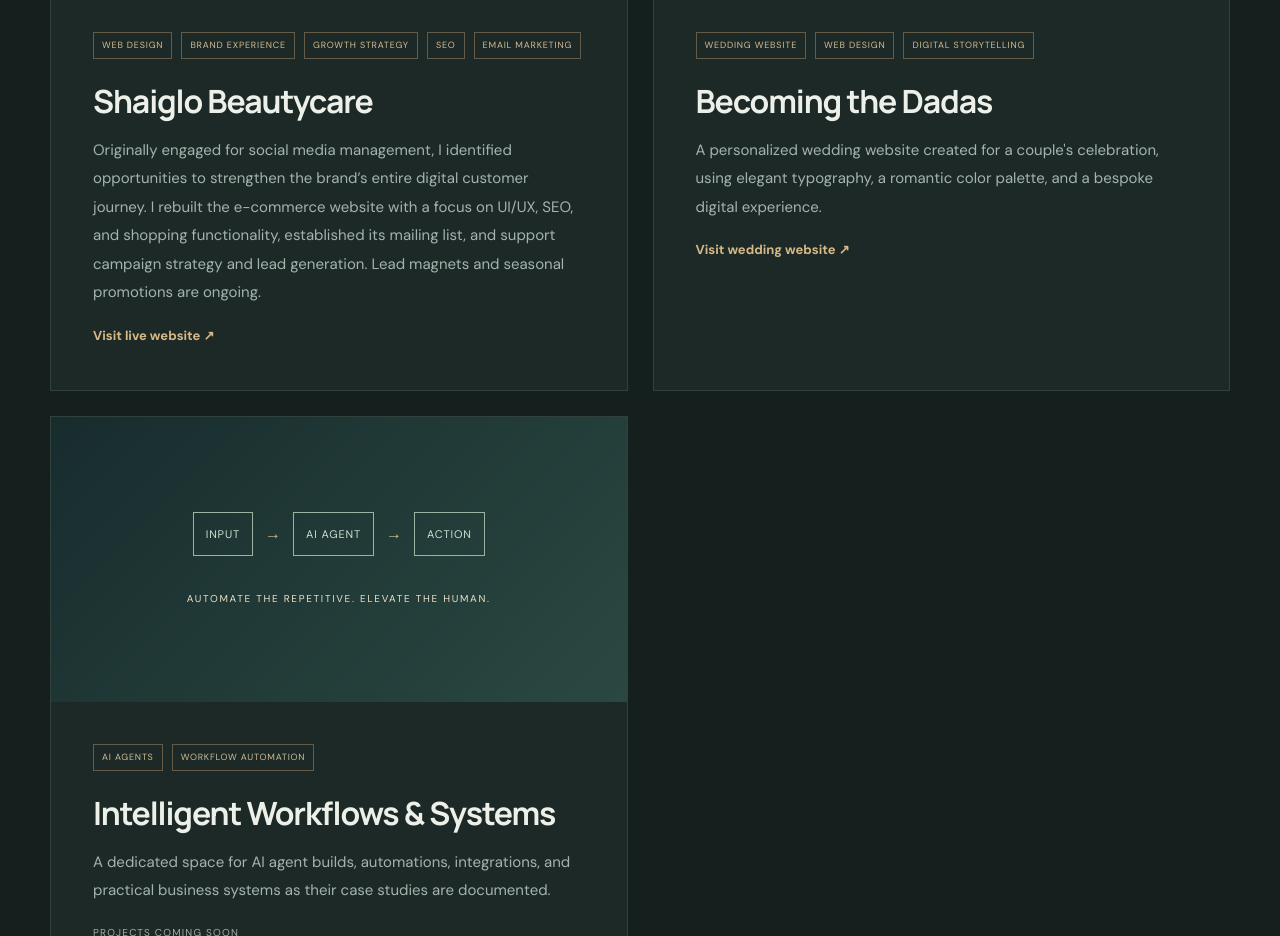
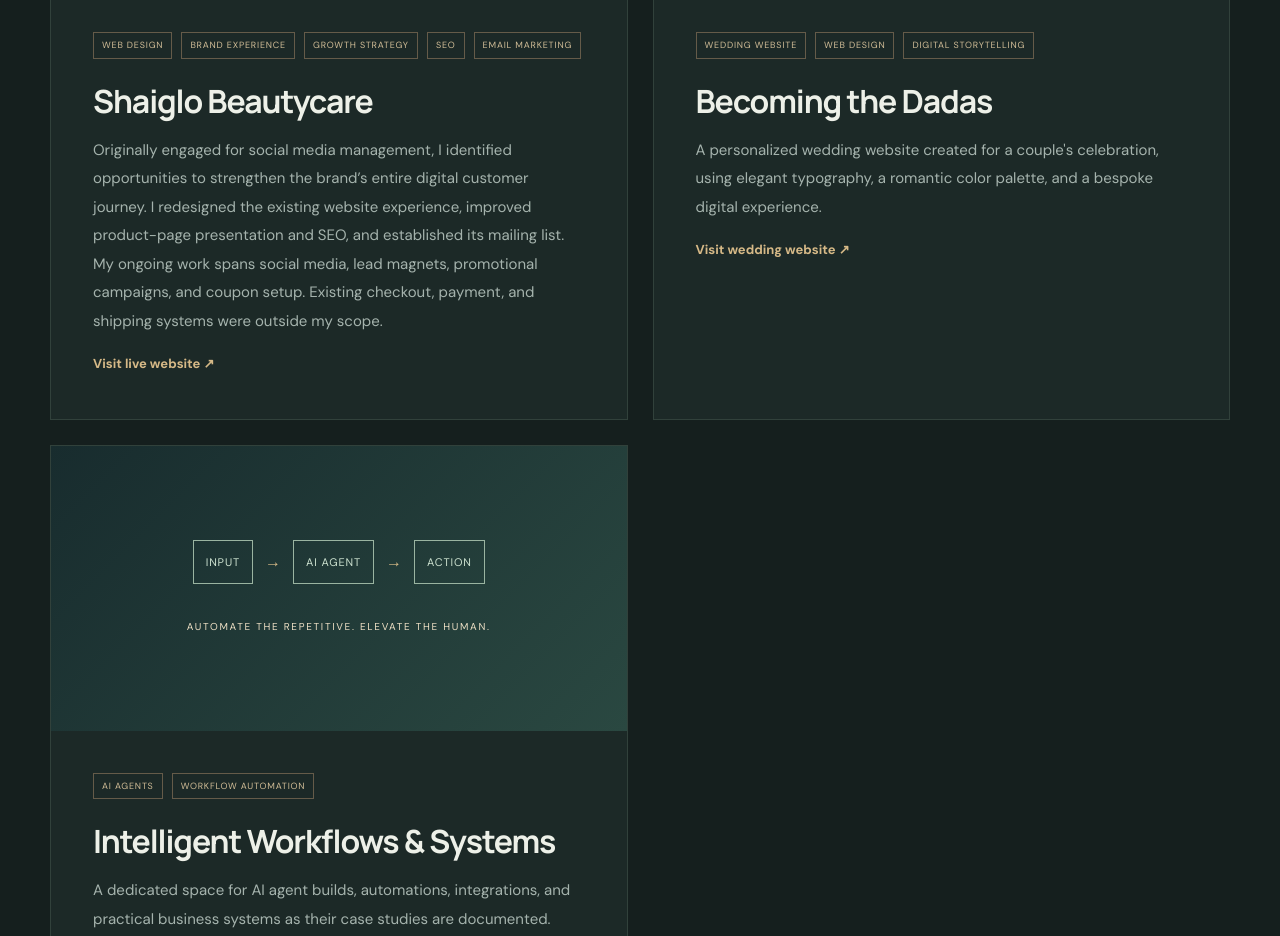
Before and after one commit to damiadeniyi/Dami-Adeniyi, a plain HTML site: page index.html in a window 1280 px wide. Shown: the part 1920-2856 px from the top of the page. Drawn offline with Linux system fonts and the light colour scheme.

Commit message:
Clarify Shaiglo redesign scope and marketing contributions

```diff
--- a/index.html
+++ b/index.html
@@ -9,7 +9,7 @@
 <main id="main"><section class="hero wrap"><div class="eyebrow"><span class="pulse"></span> CREATIVE TECHNOLOGY · DESIGN · AUTOMATION</div><h1>I make the <em>creative</em> and the <em>technical</em> work together<span class="period">.</span></h1><p class="lead">I'm Dami Adeniyi. Part designer, part builder, part systems thinker. I create expressive brands, digital experiences, content, AI agents, and automations that make things happen.</p><div class="actions"><a class="btn primary" href="#work">Explore my work <span>↗</span></a><a class="btn ghost" href="#expertise">What I do ↓</a></div><div class="hero-stamp" aria-hidden="true">IDEAS<br>IN MOTION <span>✳</span></div><div class="hero-bottom"><span>DESIGN WITH PURPOSE</span><span>BUILD WITH INTENTION</span><span>THINK BEYOND THE ORDINARY</span></div><div class="orb orb-one"></div><div class="orb orb-two"></div></section>
 <div class="marquee" aria-label="Creative design, intelligent systems, digital experiences"><div>DESIGN ✳ BUILD ✳ AUTOMATE ✳ CREATE ✳ TELL STORIES ✳ CONNECT THE DOTS ✳ DESIGN ✳ BUILD ✳ AUTOMATE ✳ CREATE ✳</div></div><section class="section work" id="work"><div class="wrap"><div class="section-top"><div><span class="kicker">01 / SELECTED WORK</span><h2>Ideas made <em>real.</em></h2></div><p>A growing collection of websites, experiences, visual design, and intelligent systems.</p></div><div class="projects">
 <article class="project featured"><div class="project-visual dragon"><img class="dragon-preview" src="https://nkemeke.github.io/nkem-dragonflight/social-preview.jpg" alt="Official Dragonflight academic portfolio website preview" loading="lazy"><div class="dragon-overlay"><span class="dragon-label">FEATURED PROJECT ✳</span><span class="dragon-open">EXPLORE THE JOURNEY ↗</span></div></div><div class="project-body"><div class="tags"><span>WEB DEVELOPMENT</span><span>INTERACTIVE STORYTELLING</span><span>AI-ASSISTED MEDIA</span></div><h3>Dragonflight</h3><p>An immersive academic portfolio experience combining cinematic storytelling, multimedia, and interactive web design. Created for Dr. Nkem Eke, whose academic writing and assignments remain his own.</p><a class="text-link" href="https://nkemeke.github.io/nkem-dragonflight/" target="_blank" rel="noopener noreferrer">Visit live experience ↗</a></div></article>
-<article class="project"><div class="project-visual beauty"><div class="beauty-glow"></div><span class="beauty-top">BEAUTY · CARE · RITUAL</span><span class="beauty-name">SHAIGLO</span><span class="beauty-bottom">LUXURY BEAUTYCARE</span></div><div class="project-body"><div class="tags"><span>WEB DESIGN</span><span>BRAND EXPERIENCE</span><span>GROWTH STRATEGY</span><span>SEO</span><span>EMAIL MARKETING</span></div><h3>Shaiglo Beautycare</h3><p>Originally engaged for social media management, I identified opportunities to strengthen the brand’s entire digital customer journey. I rebuilt the e-commerce website with a focus on UI/UX, SEO, and shopping functionality, established its mailing list, and support campaign strategy and lead generation. Lead magnets and seasonal promotions are ongoing.</p><a class="text-link" href="https://shaiglobeautycare.com/" target="_blank" rel="noopener noreferrer">Visit live website ↗</a></div></article>
+<article class="project"><div class="project-visual beauty"><div class="beauty-glow"></div><span class="beauty-top">BEAUTY · CARE · RITUAL</span><span class="beauty-name">SHAIGLO</span><span class="beauty-bottom">LUXURY BEAUTYCARE</span></div><div class="project-body"><div class="tags"><span>WEB DESIGN</span><span>BRAND EXPERIENCE</span><span>GROWTH STRATEGY</span><span>SEO</span><span>EMAIL MARKETING</span></div><h3>Shaiglo Beautycare</h3><p>Originally engaged for social media management, I identified opportunities to strengthen the brand’s entire digital customer journey. I redesigned the existing website experience, improved product-page presentation and SEO, and established its mailing list. My ongoing work spans social media, lead magnets, promotional campaigns, and coupon setup. Existing checkout, payment, and shipping systems were outside my scope.</p><a class="text-link" href="https://shaiglobeautycare.com/" target="_blank" rel="noopener noreferrer">Visit live website ↗</a></div></article>
 <article class="project"><div class="project-visual wedding wedding-photo"><img src="https://becoming-the-dadas.pages.dev/assets/image-ac481cc2c4e13ed6.png" alt="Visual from the Becoming the Dadas wedding website" loading="lazy"><div class="wedding-cover"><span class="wedding-mark">D</span><span class="wedding-small">BECOMING THE DADAS · WEDDING EXPERIENCE</span></div></div><div class="project-body"><div class="tags"><span>WEDDING WEBSITE</span><span>WEB DESIGN</span><span>DIGITAL STORYTELLING</span></div><h3>Becoming the Dadas</h3><p>A personalized wedding website created for a couple's celebration, using elegant typography, a romantic color palette, and a bespoke digital experience.</p><a class="text-link" href="https://becoming-the-dadas.pages.dev/" target="_blank" rel="noopener noreferrer">Visit wedding website ↗</a></div></article>
 <article class="project"><div class="project-visual systems"><div class="system-lines"><span>INPUT</span><i>→</i><span>AI AGENT</span><i>→</i><span>ACTION</span></div><div class="system-small">AUTOMATE THE REPETITIVE. ELEVATE THE HUMAN.</div></div><div class="project-body"><div class="tags"><span>AI AGENTS</span><span>WORKFLOW AUTOMATION</span></div><h3>Intelligent Workflows & Systems</h3><p>A dedicated space for AI agent builds, automations, integrations, and practical business systems as their case studies are documented.</p><span class="coming">PROJECTS COMING SOON</span></div></article>
 </div></div></section>
```
